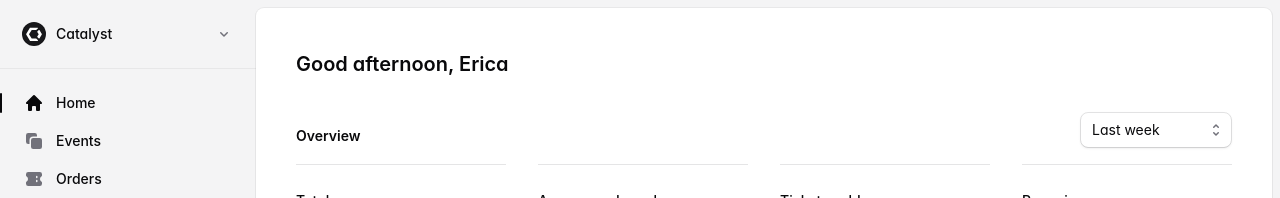
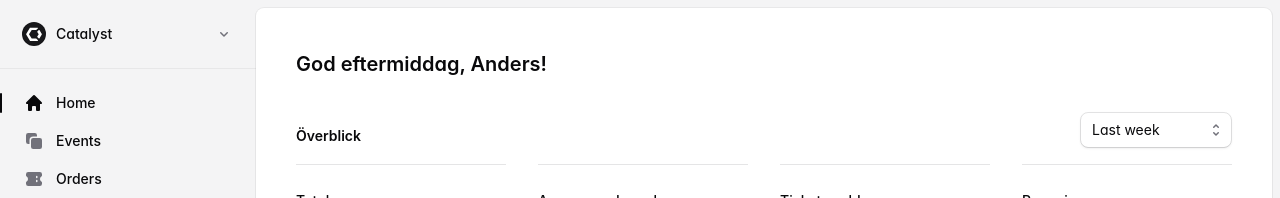
Before and after one commit to dloef82/booking, a Next.js app: page / in a window 1280 px wide. Shown: the top 198 px of the page. Built offline with nearby package versions, Linux system fonts and the light colour scheme; a web font is replaced by a local one.

Commit message:
Update page.jsx

```diff
--- a/src/app/page.jsx
+++ b/src/app/page.jsx
@@ -25,9 +25,9 @@ export default async function Home() {
 
   return (
     <>
-      <Heading>Good afternoon, Erica</Heading>
+      <Heading>God eftermiddag, Anders!</Heading>
       <div className="mt-8 flex items-end justify-between">
-        <Subheading>Overview</Subheading>
+        <Subheading>Överblick</Subheading>
         <div>
           <Select name="period">
             <option value="last_week">Last week</option>
```
